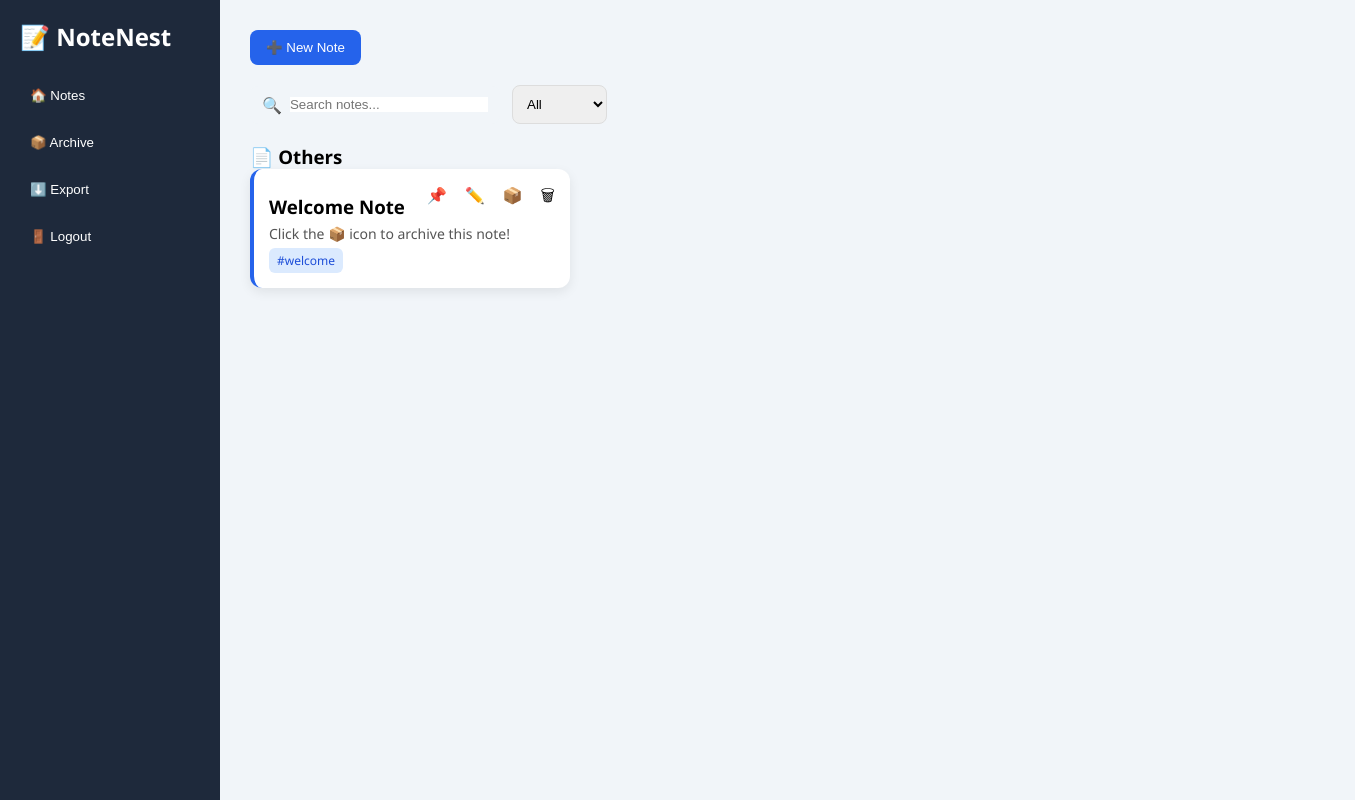
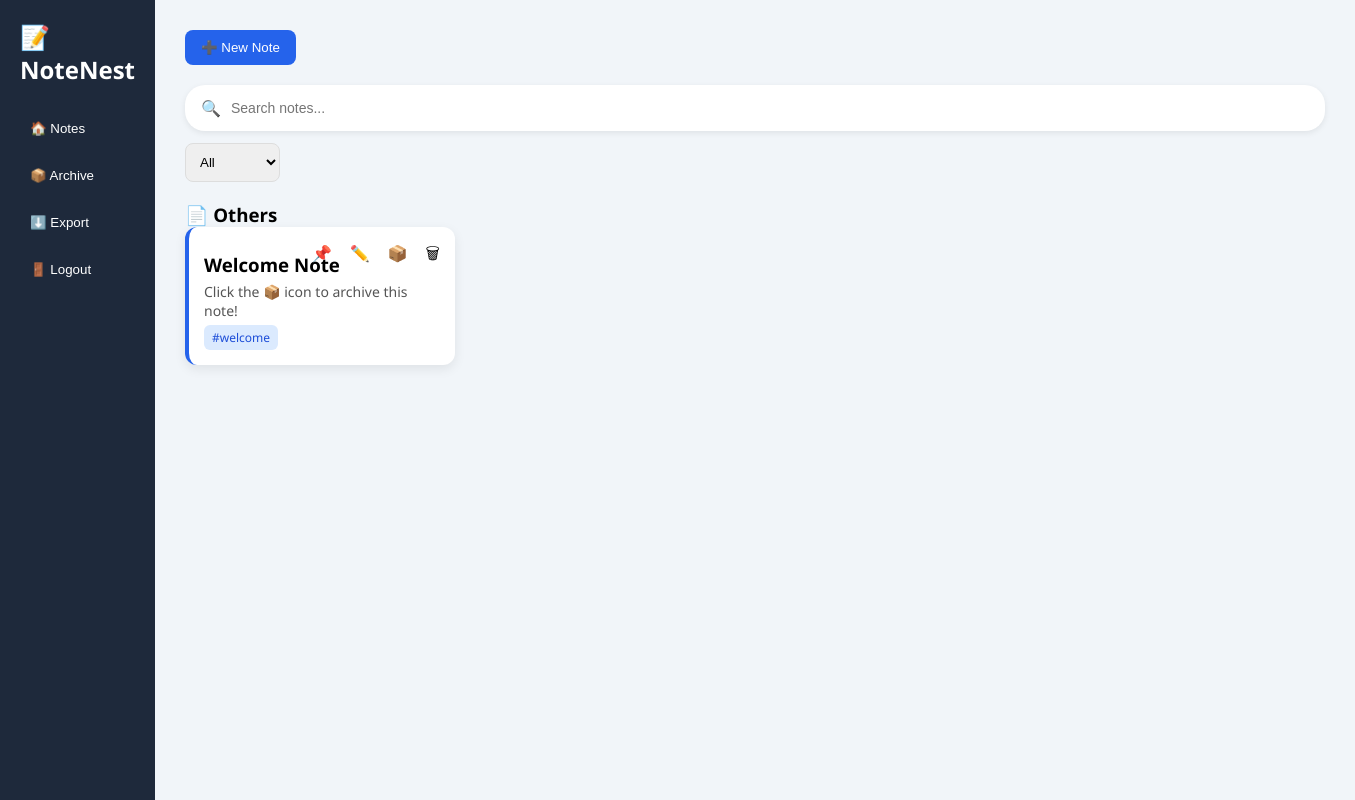
Before and after one commit to skaushika26/StudentsNotes, a React (Vite) app in the folder client/: page /dashboard in a window 1280 px wide. Shown: the whole page, 1355 px wide, since content can reach past the window. Built offline with nearby package versions, Linux system fonts and the light colour scheme.

Commit message:
UI improvements, export feature, auth page styling

```diff
--- a/client/src/components/Dashboard.css
+++ b/client/src/components/Dashboard.css
@@ -233,20 +233,32 @@ body {
 .search-box {
   display: flex;
   align-items: center;
-  background: #f1f5f9;
-  padding: 8px 12px;
-  border-radius: 8px;
-  width: 250px;
+  background:white;
+
+  padding: 12px 16px;        /* increased height */
+  border-radius: 20px;       /* more rounded */
+
+  width: 1140px;              /* increased width */
+
+  box-shadow: 0 2px 6px rgba(0,0,0,0.08);
+  transition: 0.2s;
+}
+
+.search-box:hover {
+  box-shadow: 0 4px 10px rgba(0,0,0,0.12);
 }
 
 .search-icon {
-  margin-right: 8px;
+  margin-right: 10px;
   color: #64748b;
+  font-size: 16px;
 }
 
 .search-box input {
   border: none;
   outline: none;
   background: white;
+
   width: 100%;
+  font-size: 14px;
 }
--- a/client/src/components/Login.jsx
+++ b/client/src/components/Login.jsx
@@ -75,7 +75,7 @@ export default function Login() {
             <span className="brand-name">NoteNest</span>
           </div>
           <h2 className="card-tagline">Your thoughts,<br />beautifully shared.</h2>
-          <p className="card-sub">Collaborate, publish, and discover ideas with people who think like you.</p>
+          <p className="card-sub">Create, organize, and access your notes with ease.</p>
           <div className="card-dots">
             <span className="dot dot-active" />
             <span className="dot" />
--- a/client/src/components/Register.jsx
+++ b/client/src/components/Register.jsx
@@ -90,7 +90,7 @@ export default function Register() {
           <div className="reg-left-body">
             <h2 className="reg-tagline">Start sharing<br />your ideas today.</h2>
             <ul className="reg-perks">
-              {["Write & publish notes instantly","Collaborate with your community","Discover curated content"].map((p) => (
+              {["Write & publish notes instantly","Organize, tag, and manage your notes effortlessly","Quickly search, filter, and access your notes"].map((p) => (
                 <li key={p} className="reg-perk">
                   <span className="reg-perk-icon"><CheckIcon /></span>
                   {p}
@@ -109,7 +109,7 @@ export default function Register() {
         <div className="reg-right">
           <div className="reg-form-header">
             <h1 className="reg-title">Create account</h1>
-            <p className="reg-subtitle">Join thousands of note creators</p>
+            <p className="reg-subtitle">Start organizing your notes smarter</p>
           </div>
 
           {error && (
```
